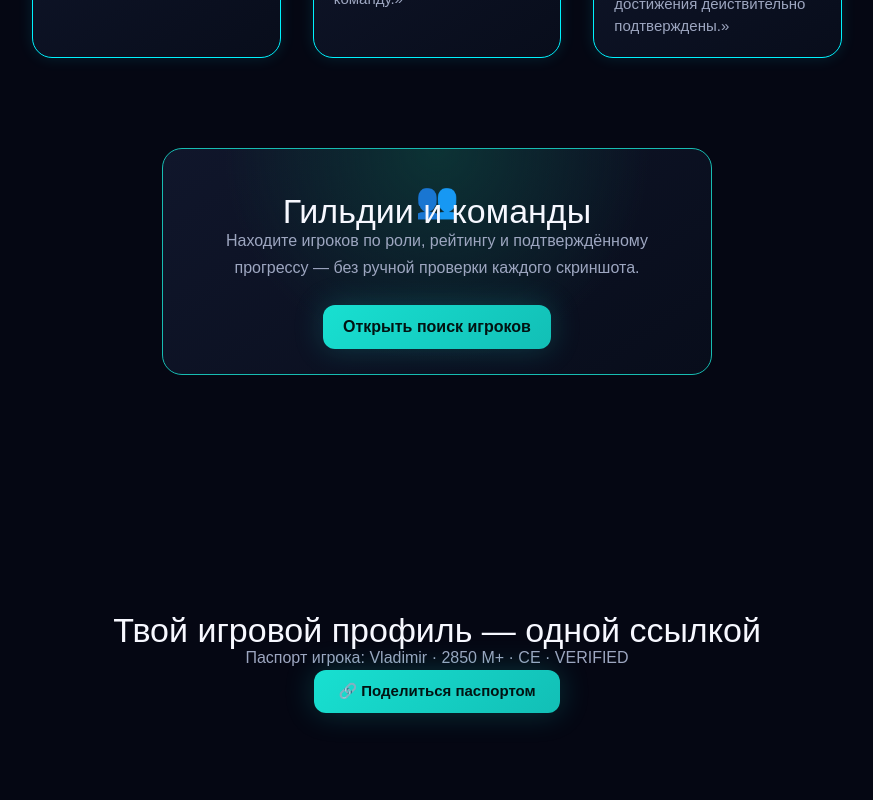
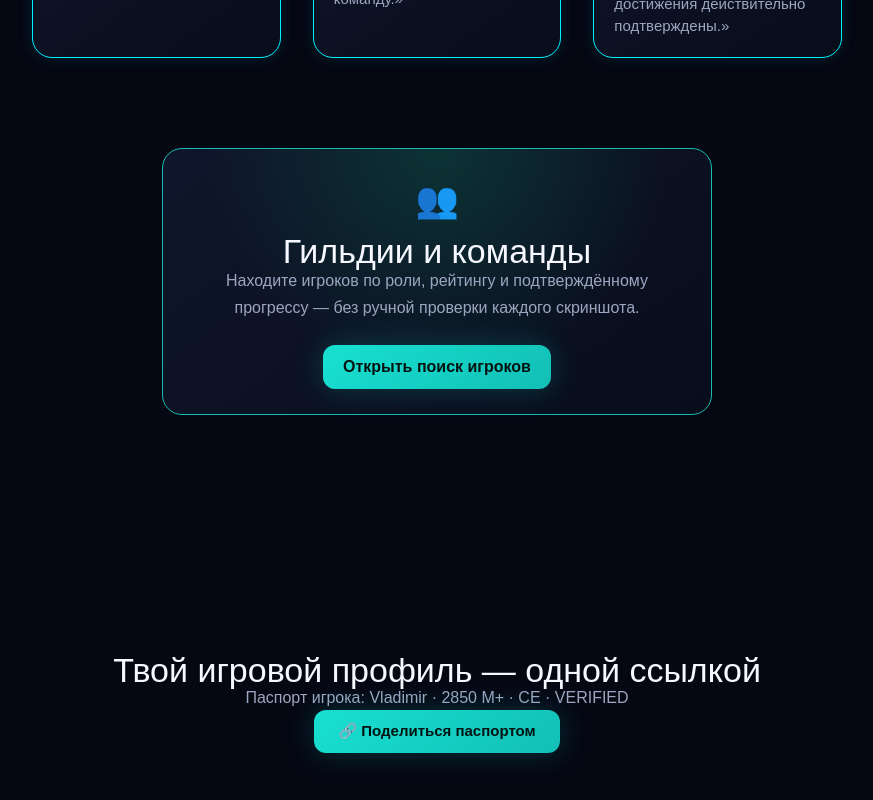
Before and after one commit to vesttrading/gamepro-market, a Next.js app: page / in a window 1280 px wide. Shown: the part 3684-4484 px from the top of the page, without its empty margins (203-1076 px from the left). Built offline with nearby package versions, Linux system fonts and the light colour scheme; no server answers.

Commit message:
Remove margin adjustments for guild section
Removed margin adjustments for guild section headers and icons.

```diff
--- a/app/globals.css
+++ b/app/globals.css
@@ -439,19 +439,6 @@ section#guilds div[class*="jsx-"] {
     margin: 0 auto;
 }
 
-/* Поднимаем только заголовок и иконку внутри блока гильдий, не ломая сетку */
-section#guilds h2,
-section#guilds .guilds-container h2,
-section#guilds [class*="title"] {
-    margin-top: -40px !important;
-}
-
-/* Если над заголовком есть иконка (синие человечки), поднимаем и её */
-section#guilds img,
-section#guilds svg {
-    margin-top: -20px !important;
-}
-
 /* =========================
    ТВОЙ ИГРОВОЙ ПРОФИЛЬ
    ========================= */
```
